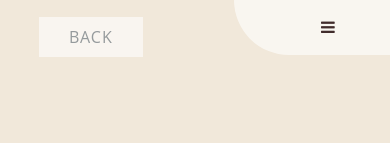
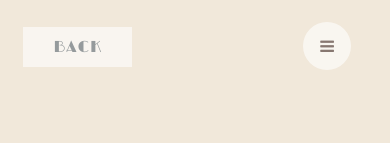
Before and after one commit to hunlin99/web-dev-portfolio, an Angular app: page /ampa in a window 390 px wide. Shown: the top 143 px of the page. Built offline with nearby package versions, Linux system fonts and the light colour scheme; a web font is replaced by a local one.

Commit message:
Fine-tuning mobile header layout

```diff
--- a/src/app/features/about/about.component.html
+++ b/src/app/features/about/about.component.html
@@ -145,7 +145,8 @@
                     <li *ngFor="let item of work.highlights">
                         @for (part of item; track $index) {
                         @if (part.href) {
-                                <a class="experience-inline-link" [href]="part.href" target="_blank" rel="noopener noreferrer">{{ part.text }}</a>
+                        <a class="experience-inline-link" [href]="part.href" target="_blank"
+                            rel="noopener noreferrer">{{ part.text }}</a>
                         } @else if (part.bold) {
                         <strong>{{ part.text }}</strong>
                         } @else {
--- a/src/app/features/projects/projects.component.css
+++ b/src/app/features/projects/projects.component.css
@@ -40,7 +40,7 @@ h1 {
 
 .img-block {
     background-color: var(--text-color);
-    height: 20em;
+    height: 22em;
     border-radius: 1em;
 }
 
@@ -53,7 +53,7 @@ img {
 
 .content-block {
     background-color: rgb(255, 255, 255, 0.7);
-    height: 20em;
+    height: 22em;
     border-radius: 1em;
     padding: 2em;
     display: flex;
@@ -259,8 +259,7 @@ button {
     }
 
     .content-block {
-        height: 15em;
-
+        height: 16em;
     }
 
     .content-block .empty-block {
@@ -299,5 +298,16 @@ button {
         display: none;
     }
 }
-a.learn-more { display: inline-block; width: 13rem; height: 3rem; text-decoration: none; cursor: pointer; }
-a.learn-more:focus-visible { outline: 3px solid #0074e1; outline-offset: 4px; }
+
+a.learn-more {
+    display: inline-block;
+    width: 13rem;
+    height: 3rem;
+    text-decoration: none;
+    cursor: pointer;
+}
+
+a.learn-more:focus-visible {
+    outline: 3px solid #0074e1;
+    outline-offset: 4px;
+}
--- a/src/app/layout/header/header.component.css
+++ b/src/app/layout/header/header.component.css
@@ -90,12 +90,24 @@ nav a :hover {
 #menuBtn {
     display: none;
     position: absolute;
-    top: 5%;
+    top: 10%;
     right: 10%;
     width: 30px;
     height: 30px;
     cursor: pointer;
     z-index: 900;
+    background-color: white;
+    opacity: 0.6;
+    padding: 1.5em;
+    border-radius: 50%;
+}
+
+#menuBtn i {
+    width: 100%;
+    height: 100%;
+    display: flex;
+    justify-content: center;
+    align-items: center;
 }
 
 #mobileMenu {
@@ -129,6 +141,8 @@ nav a :hover {
 .menu-container i {
     padding: 0 10%;
 }
+
+
 
 /*close button*/
 .close-container {
@@ -193,4 +207,14 @@ nav a :hover {
     .back-color {
         display: none;
     }
+
+    #menuBtn {
+        top: 5%;
+    }
 }
+
+@media only screen and (max-width: 760px) {
+    #menuBtn {
+        top: 3%;
+    }
+}
--- a/src/app/shared/components/project-detail-page-header/project-detail-page-header.component.scss
+++ b/src/app/shared/components/project-detail-page-header/project-detail-page-header.component.scss
@@ -1,10 +1,10 @@
 .header {
     width: 100%;
-    position: absolute;
-    top: 2vh;
-    padding: 0 10%;
+    height: 5em;
+    // position: absolute;
+    top: 1.2em;
+    padding: 0 6%;
     position: fixed;
-
 }
 
 /*header*/
@@ -37,8 +37,9 @@ $speed: 0.5s;
     letter-spacing: 1px;
     display: inline-block;
     text-decoration: none;
-    font-family: 'Open Sans';
+    font-family: "Limelight", sans-serif;
     text-transform: uppercase;
+    margin-top: 0.5em;
 
     &:hover {
 
@@ -83,3 +84,11 @@ $speed: 0.5s;
         transform: translateY(0) rotateX(0);
     }
 }
+
+
+@media only screen and (max-width: 1200px) {
+
+    .back-color {
+        display: none;
+    }
+}
```
Also changed, not shown: src/app/features/about/about.component.css (+19 -4 lines), src/app/features/ampa/ampa.component.html (+23 -12 lines), src/app/features/projects/projects.component.html (indentation only). Lines whose indentation alone changed are shown as unchanged.
